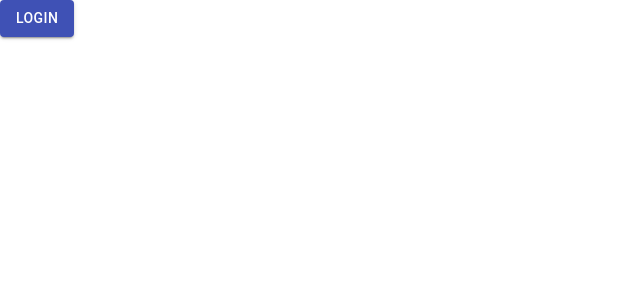
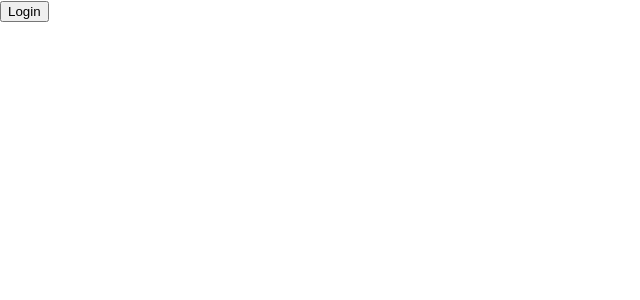
Before and after one commit to Mjax511/votify, a React (Create React App) app: page / in a window 1280 px wide. Shown: the top 300 px of the page, without its empty margins (0-640 px from the left). Built offline with nearby package versions, Linux system fonts and the light colour scheme.

Commit message:
removed material ui

```diff
--- a/package.json
+++ b/package.json
@@ -3,7 +3,6 @@
   "version": "0.1.0",
   "private": true,
   "dependencies": {
-    "@material-ui/core": "^4.11.0",
     "@testing-library/jest-dom": "^4.2.4",
     "@testing-library/react": "^9.5.0",
     "@testing-library/user-event": "^7.2.1",
--- a/src/LoginButton.js
+++ b/src/LoginButton.js
@@ -1,4 +1,3 @@
-import { Button } from "@material-ui/core";
 import React from "react";
 
 export const LoginButton = () => {
@@ -14,8 +13,8 @@ export const LoginButton = () => {
   };
 
   return (
-    <Button variant="contained" color="primary" onClick={onClick}>
+    <button variant="contained" color="primary" onClick={onClick}>
       Login
-    </Button>
+    </button>
   );
 };
--- a/src/PlayList.js
+++ b/src/PlayList.js
@@ -25,7 +25,7 @@ export const PlayList = () => {
   if (loading) {
     return <div>Playlist Loading from {endpoint}</div>;
   }
-  //need to figure out how to handle this and error
+  //need to figure out how to handle this and error in one function
 
   const playlist = data.items;
   return <ul>{listPlay(playlist)}</ul>;
```
Also changed, not shown: 1 other file (tests, documents, lock files or other folders).
